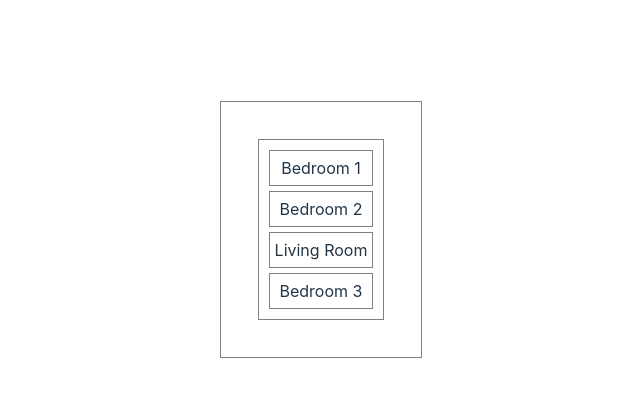
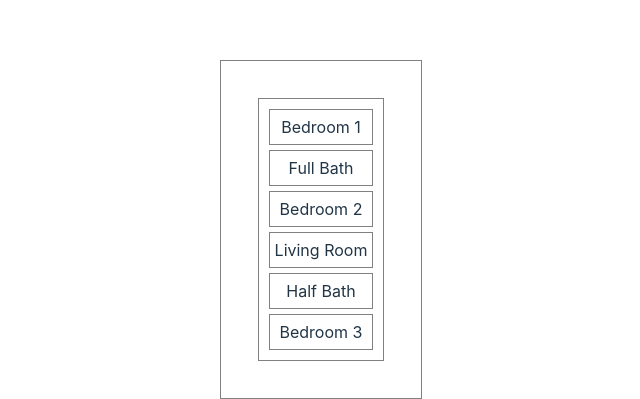
Before and after one commit to NSnyc/ev-floorplan-lab, a React (Vite) app: page / in a window 1280 px wide. Shown: the part 171-570 px from the top of the page, without its empty margins (319-959 px from the left). Built offline with nearby package versions, Linux system fonts and the light colour scheme.

Commit message:
Add Baths

```diff
--- /dev/null
+++ b/src/Bath.jsx
@@ -0,0 +1,7 @@
+const Bath = ({ size }) => {
+  return (
+    <div>{size} Bath</div>
+  )
+}
+
+export default Bath
--- a/src/FloorPlan.jsx
+++ b/src/FloorPlan.jsx
@@ -1,12 +1,15 @@
 import Bedroom from "./Bedroom"
 import LivingRoom from "./LivingRoom"
+import Bath from "./Bath"
 
 const FloorPlan = (props) => {
   return (
     <div>
       <Bedroom bedNum="1" />
+      <Bath size="Full" />
       <Bedroom bedNum="2" />
       <LivingRoom />
+      <Bath size="Half" />
       <Bedroom bedNum="3" />
     </div>
   )
```
